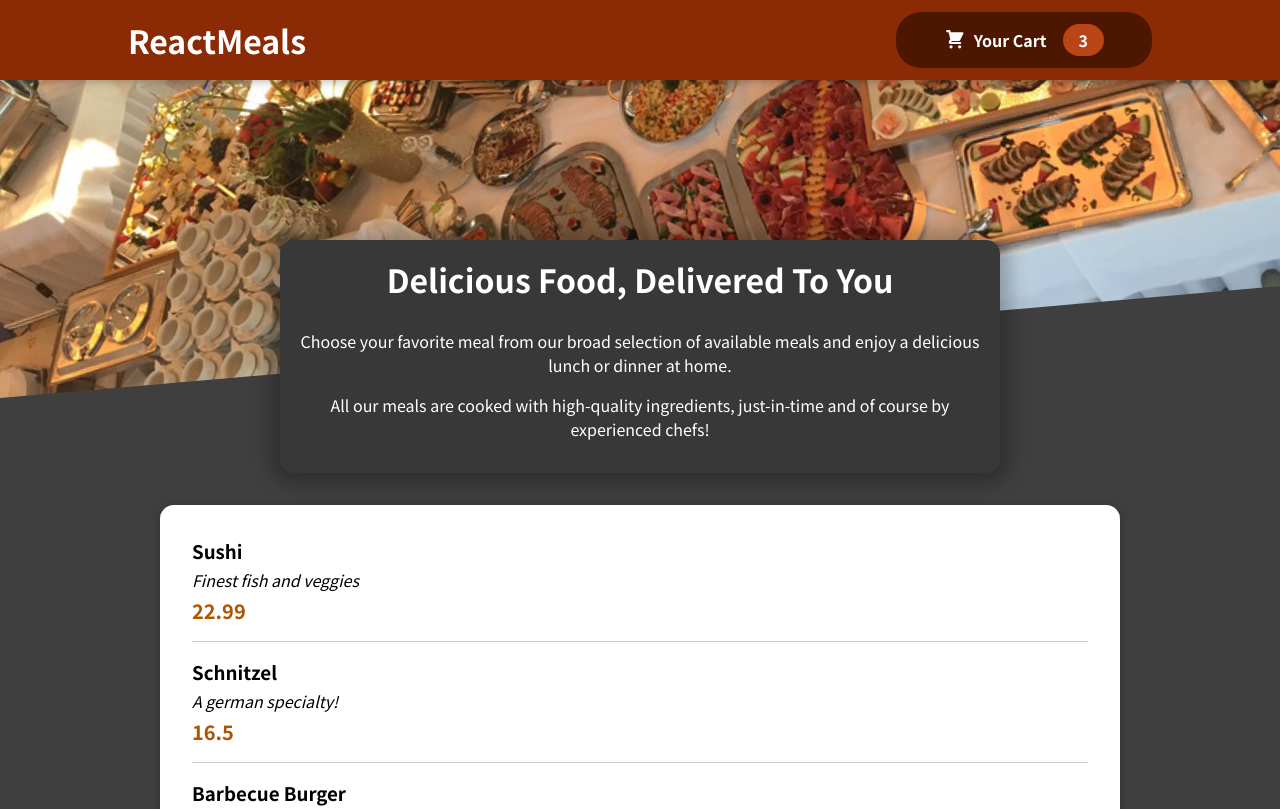
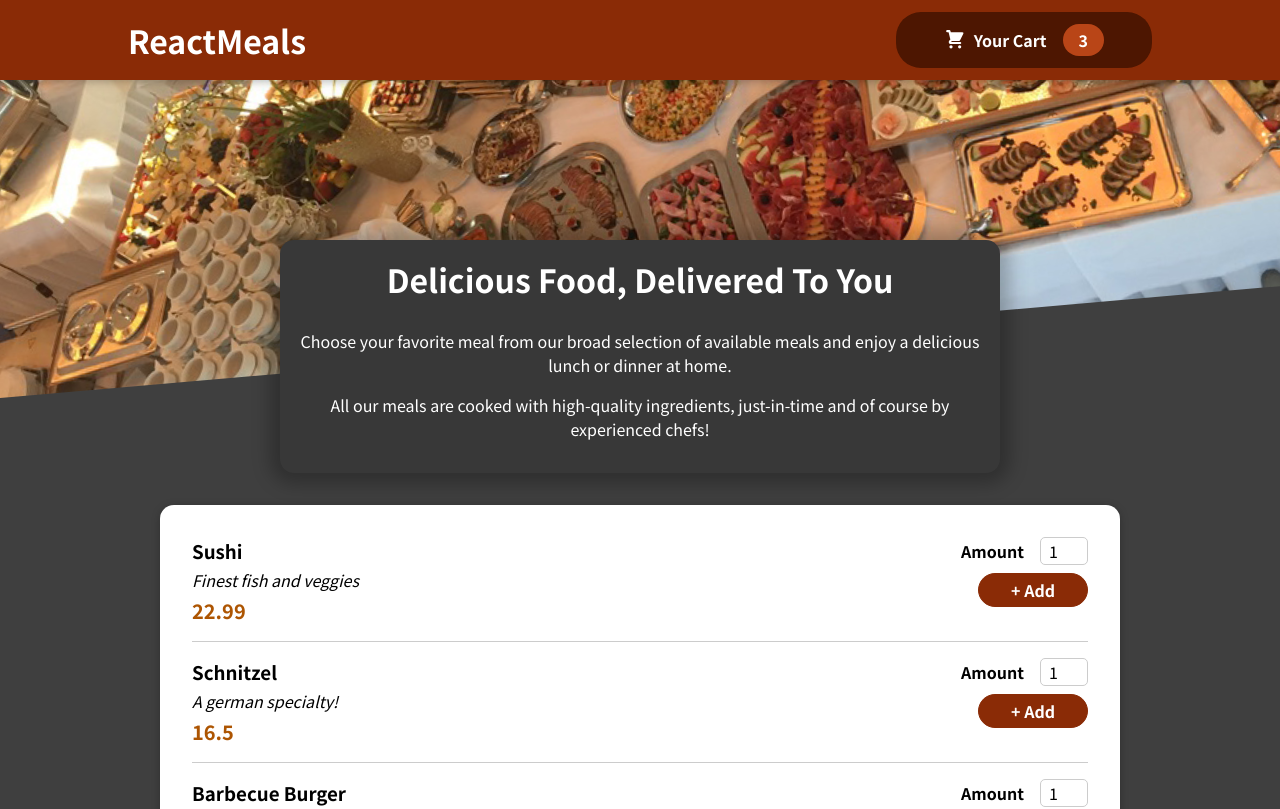
Before and after one commit to donqlee/react-foodOrderApp, a React (Create React App) app: page / in a window 1280 px wide. Shown: the top 809 px of the page. Built offline with nearby package versions, Linux system fonts and the light colour scheme.

Commit message:
MealItem, MealtemForm, Input Component

```diff
--- a/src/components/Meals/MealItem/MealItem.js
+++ b/src/components/Meals/MealItem/MealItem.js
@@ -1,3 +1,4 @@
+import MealItemForm from './MealItemForm';
 import classes from './MealItem.module.css';
 
 const MealItem = props => {
@@ -9,7 +10,9 @@ const MealItem = props => {
             <div className={classes.description}>{props.description}</div>
             <div className={classes.price}>{props.price}</div>
         </div>
-        <div></div>
+        <div>
+            <MealItemForm />
+        </div>
     </li>
 )};
 
--- a/src/components/Meals/MealItem/MealItemForm.js
+++ b/src/components/Meals/MealItem/MealItemForm.js
@@ -0,0 +1,20 @@
+import Input from '../../UI/Input';
+import classes from './MealItemForm.module.css';
+
+const MealItemForm = (props) => {
+    return(
+        <form className={classes.form}>
+            <Input label="Amount" input={{
+                id:  "amount",
+                type: 'number',
+                min: '1',
+                max: '5',
+                step: '1',
+                defaultValue: '1'
+            }} />
+            <button>+ Add</button>
+        </form>
+    )
+}
+
+export default MealItemForm;
--- /dev/null
+++ b/src/components/Meals/MealItem/MealItemForm.module.css
@@ -0,0 +1,20 @@
+.form {
+    text-align: right;
+  }
+
+  .form button {
+    font: inherit;
+    cursor: pointer;
+    background-color: #8a2b06;
+    border: 1px solid #8a2b06;
+    color: white;
+    padding: 0.25rem 2rem;
+    border-radius: 20px;
+    font-weight: bold;
+  }
+
+  .form button:hover,
+  .form button:active {
+    background-color: #641e03;
+    border-color: #641e03;
+  }
--- /dev/null
+++ b/src/components/UI/Input.js
@@ -0,0 +1,12 @@
+import classes from './Input.module.css';
+
+const Input = (props) => {
+    return (
+        <div className={classes.input}>
+            <label htmlFor={props.input.id}>{props.label}</label>
+            <input {...props.input} />
+        </div>
+    )
+}
+
+export default Input
--- /dev/null
+++ b/src/components/UI/Input.module.css
@@ -0,0 +1,18 @@
+.input {
+    display: flex;
+    align-items: center;
+    margin-bottom: 0.5rem;
+  }
+
+  .input label {
+    font-weight: bold;
+    margin-right: 1rem;
+  }
+
+  .input input {
+    width: 3rem;
+    border-radius: 5px;
+    border: 1px solid #ccc;
+    font: inherit;
+    padding-left: 0.5rem;
+  }
```
Also changed, not shown: 1 other file (tests, documents, lock files or other folders).
